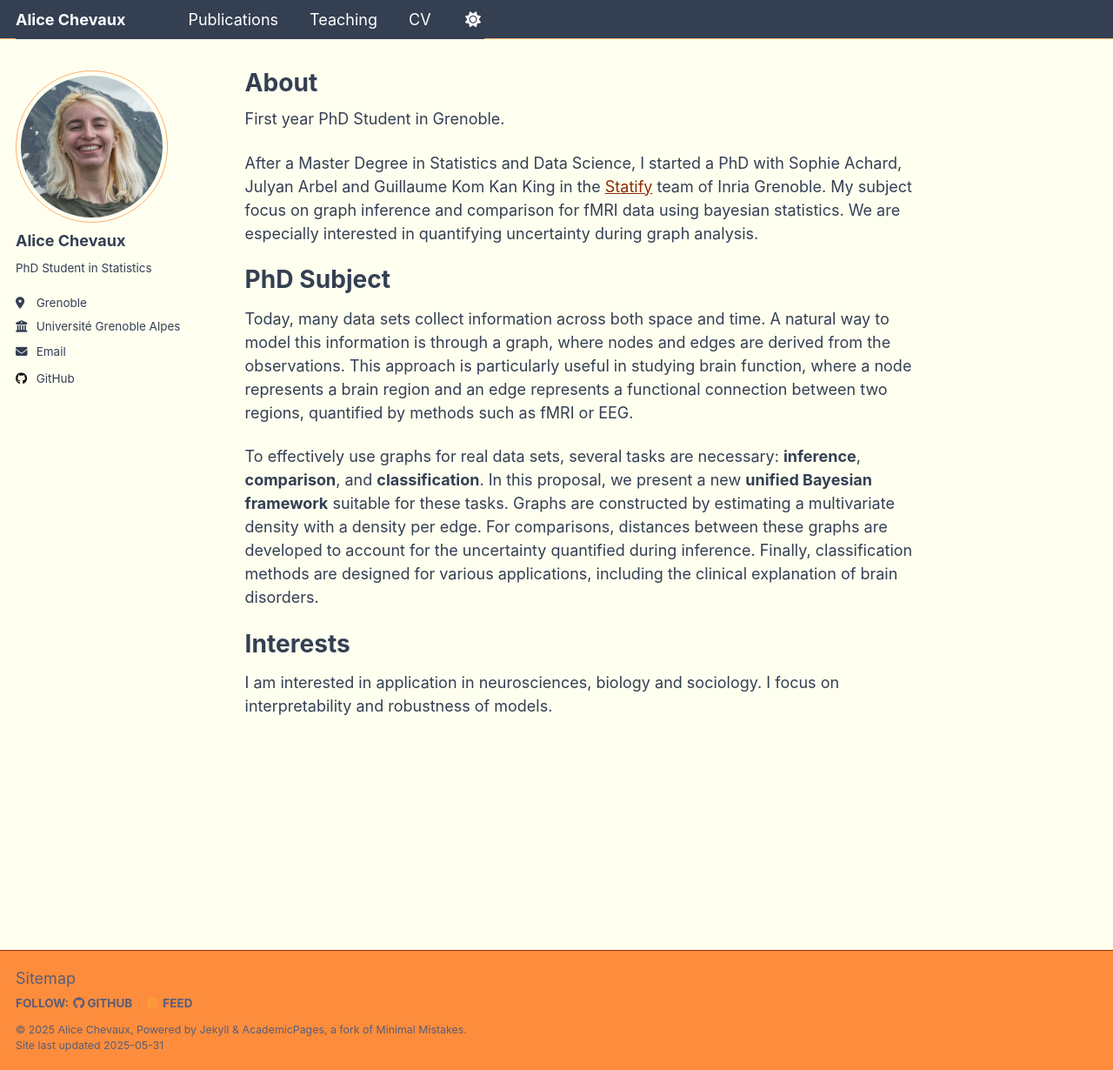
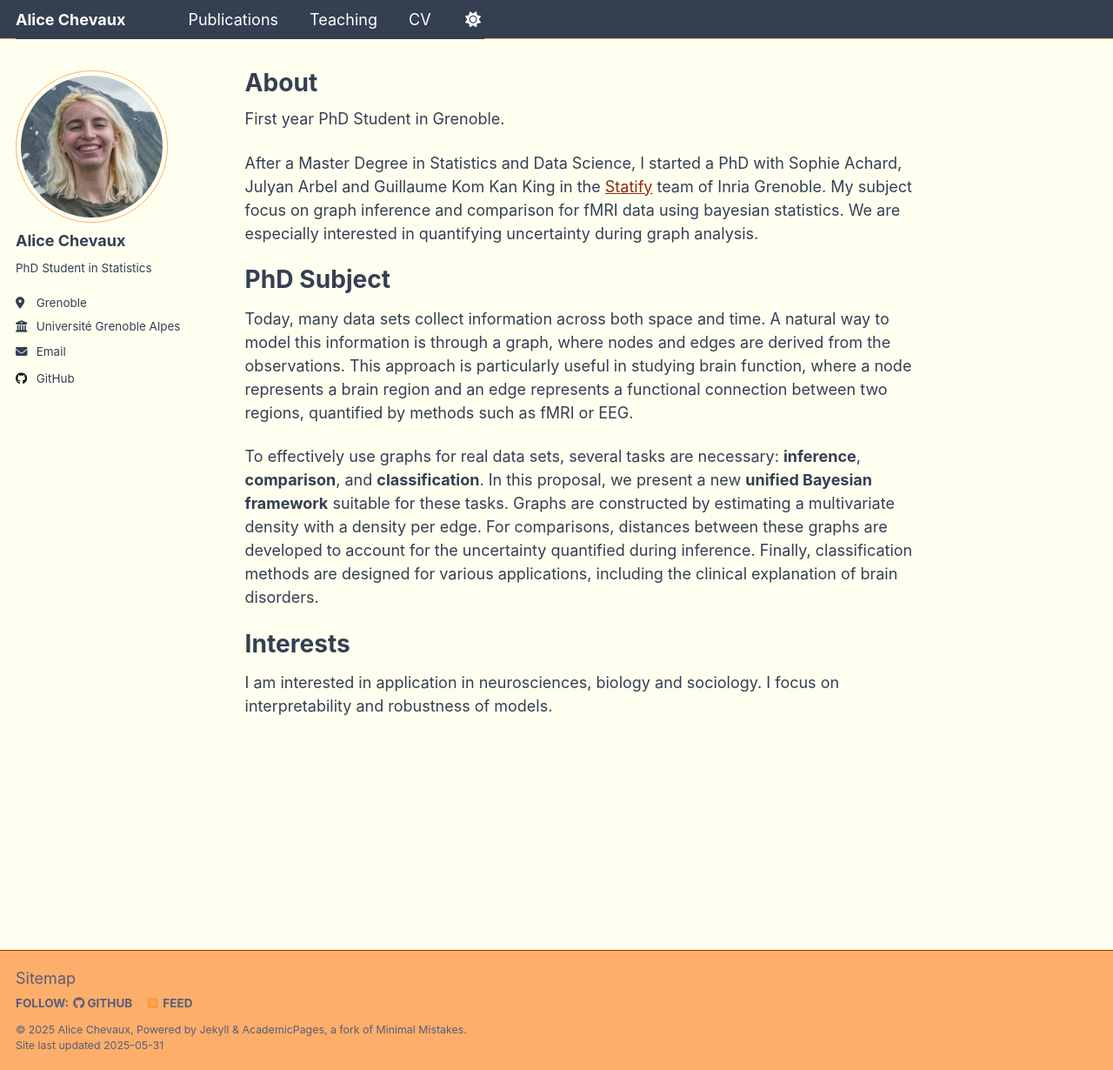
Before and after one commit to alicechevaux/alicechevaux.github.io, a Jekyll site: the page built from _pages/about.md, in a window 1280 px wide and 1230 px high. Shown: the whole window at 87% size. Built offline with Jekyll 4.4.1, drawn with Linux system fonts in a browser that asks for light colours.

Commit message:
Update _default.scss

```diff
--- a/_sass/theme/_default.scss
+++ b/_sass/theme/_default.scss
@@ -31,7 +31,7 @@ $sidebar-screen-min-width   : 1024px;
     // Couleurs de base (nouvelle palette)
     --global-header-bg-color           : #343f52;  // Violet foncé (header)
     --global-bg-color                  : #fffff0;  // Gris très clair (fond)
-    --global-footer-bg-color           : #fd8d3c;  // Vert pâle (footer)
+    --global-footer-bg-color           : #fdae6b;  // Vert pâle (footer)
     --global-border-color              : #fdae6b;  // Violet clair (bordures)
     --global-dark-border-color         : #8c2d04;  // Violet foncé (bordures épaisses)
 
```
